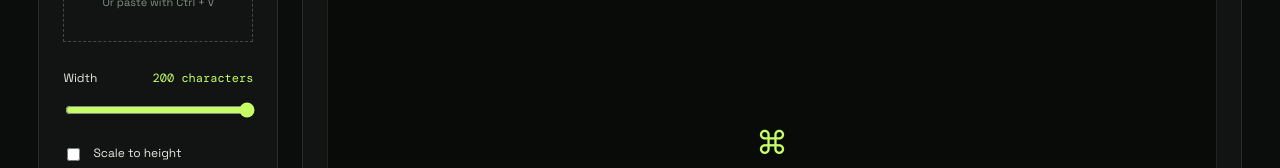
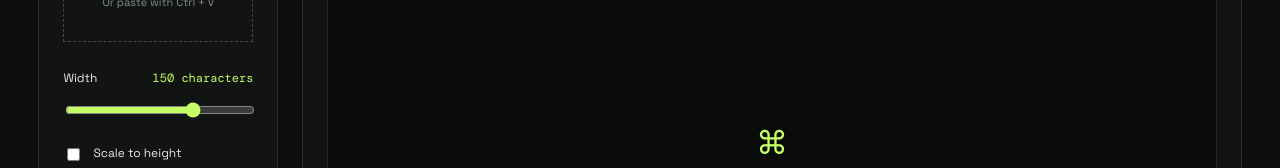
Before and after one commit to theopopelin/jour2pluie, a Vue app: page / in a window 1280 px wide. Shown: the part 314-482 px from the top of the page. Built offline with nearby package versions, Linux system fonts and the light colour scheme.

Commit message:
default 150 lines

```diff
--- a/src/components/Main.vue
+++ b/src/components/Main.vue
@@ -15,7 +15,7 @@ const {
 useClipboard(loadImage);
 
 const ascii = ref("");
-const scale = ref(200);
+const scale = ref(150);
 const scaleMode = ref("width");
 const invert = ref(false);
 const copied = ref(false);
```
